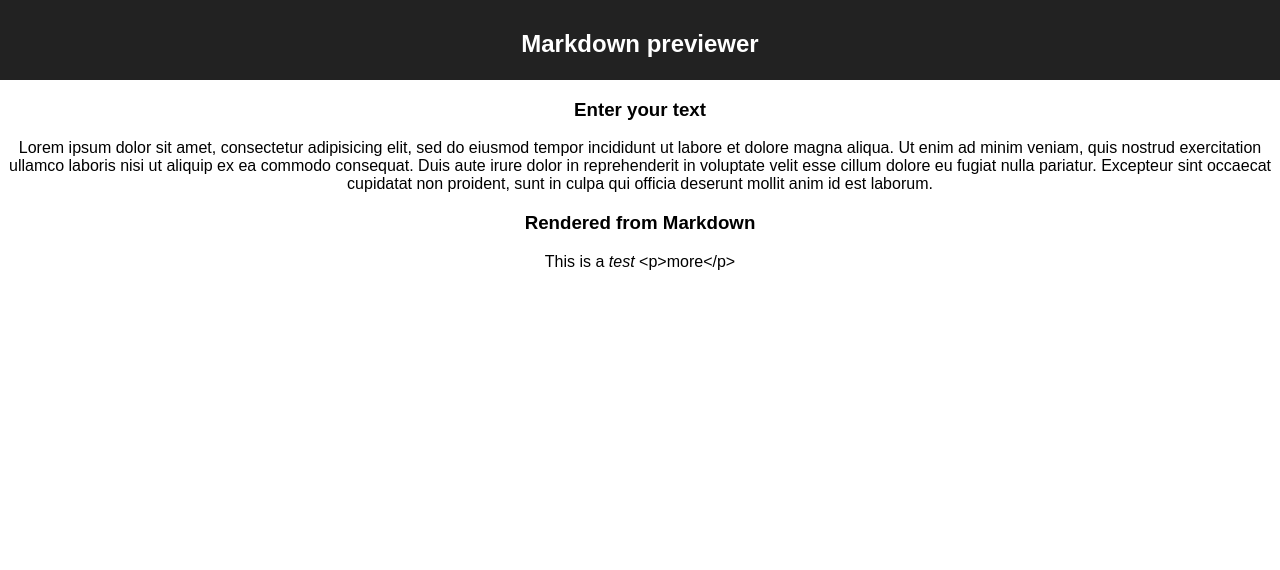
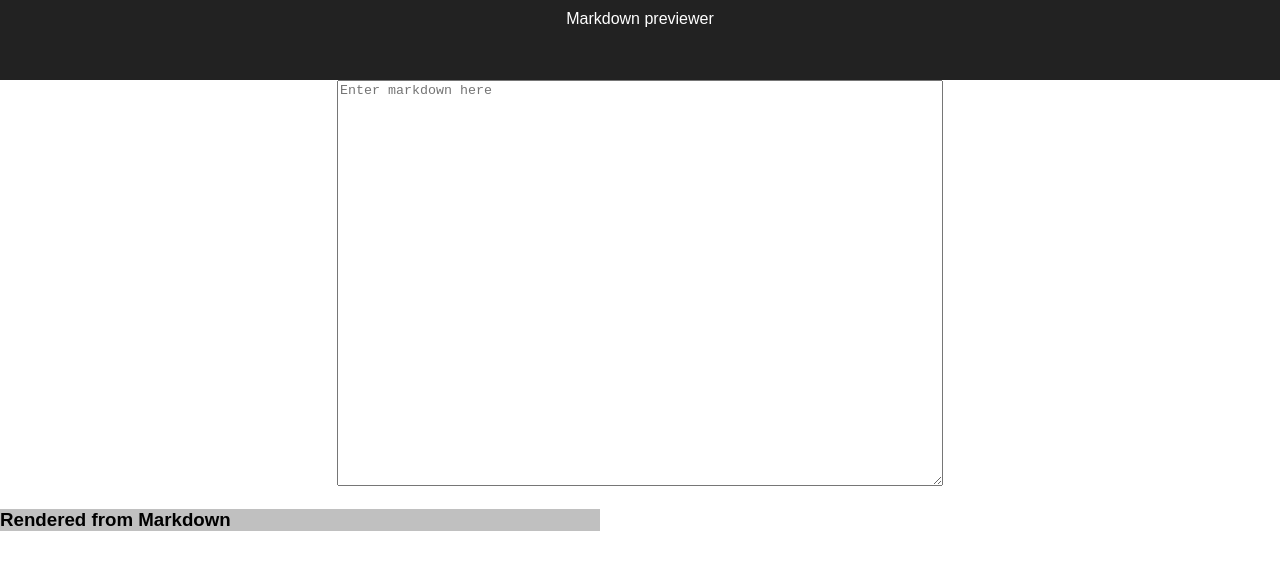
Before and after one commit to jw120/fcc-markdown-previewer, a React (Create React App) app: page / in a window 1280 px wide. Shown: the top 570 px of the page. Built offline with nearby package versions, Linux system fonts and the light colour scheme.

Commit message:
Working textarea

```diff
--- a/src/App.css
+++ b/src/App.css
@@ -9,6 +9,7 @@
   color: white;
 }
 
-.App-intro {
-  font-size: large;
+.App-textarea {
+  width: 600px;
+  height: 400px;
 }
--- a/src/App.js
+++ b/src/App.js
@@ -1,24 +1,54 @@
 /** @flow
  *
- * Stateless function component that provides the top-level of our application
+ * Container that holds our header, input form and the rendering component
  *
  */
 
 import React from 'react';
 import './App.css'
-import Entry from './Entry.js';
 import Render from './Render.js';
 
-function App(): React.Element<*> {
-  return (
-    <div className="App">
-      <div className="App-header">
-        <h2>Markdown previewer</h2>
+class App extends React.Component<*, *, *> {
+
+  state: { markdown: string };
+
+  constructor() {
+    super();
+    this.state = { markdown: "" };
+  }
+
+  handleTextChange(e: Event) {
+    if (e.target instanceof HTMLTextAreaElement) { // This is for flow which does not know what the event.target must be
+      this.setState({ markdown: e.target.value });
+    } else {
+      console.log("Internal failure in handleTextChange: Unknown target", e);
+    }
+  }
+
+  render(): React.Element<*> {
+    return (
+      <div className="App">
+
+        <div className="App-header">
+          Markdown previewer
+        </div>
+
+        <form className="App-form">
+          <textarea
+            className="App-textarea"
+            placeholder="Enter markdown here"
+            onChange={(e) => this.handleTextChange(e)}
+            value={this.state.markdown}
+          />
+        </form>
+
+        <Render markdown={this.state.markdown}/>
+
       </div>
-      <Entry />
-      <Render markdown="This is a *test* <p>more</p>"/>
-    </div>
-  );
+    );
+  }
+
 }
 
+
 export default App;
--- a/src/Entry.css
+++ /dev/null
@@ -1,6 +0,0 @@
-.Entry {
-}
-
-.Entry-header {
-
-}
--- a/src/Entry.js
+++ /dev/null
@@ -1,25 +0,0 @@
-/** @flow
- *
- * Stateless function component to render the text entry box
- *
- */
-
-import React from 'react';
-import './Entry.css';
-
-function Entry(): React.Element<*> {
-  return (
-    <div className="Entry">
-      <div className="Entry-header">
-        <h3>Enter your text</h3>
-      </div>
-      Lorem ipsum dolor sit amet, consectetur adipisicing elit, sed do eiusmod tempor incididunt ut
-      labore et dolore magna aliqua. Ut enim ad minim veniam, quis nostrud exercitation ullamco
-      laboris nisi ut aliquip ex ea commodo consequat. Duis aute irure dolor in reprehenderit in
-      voluptate velit esse cillum dolore eu fugiat nulla pariatur. Excepteur sint occaecat
-      cupidatat non proident, sunt in culpa qui officia deserunt mollit anim id est laborum.
-    </div>
-  );
-}
-
-export default Entry;
--- a/src/Render.css
+++ b/src/Render.css
@@ -1,4 +1,9 @@
 .Render {
+  width: 600px;
+  text-align: left;
+  border-color: black;
+  border-width: 10px;
+  background-color: silver;
 }
 
 .Render-header {
```
Also changed, not shown: 2 other files (tests, documents, lock files or other folders).
